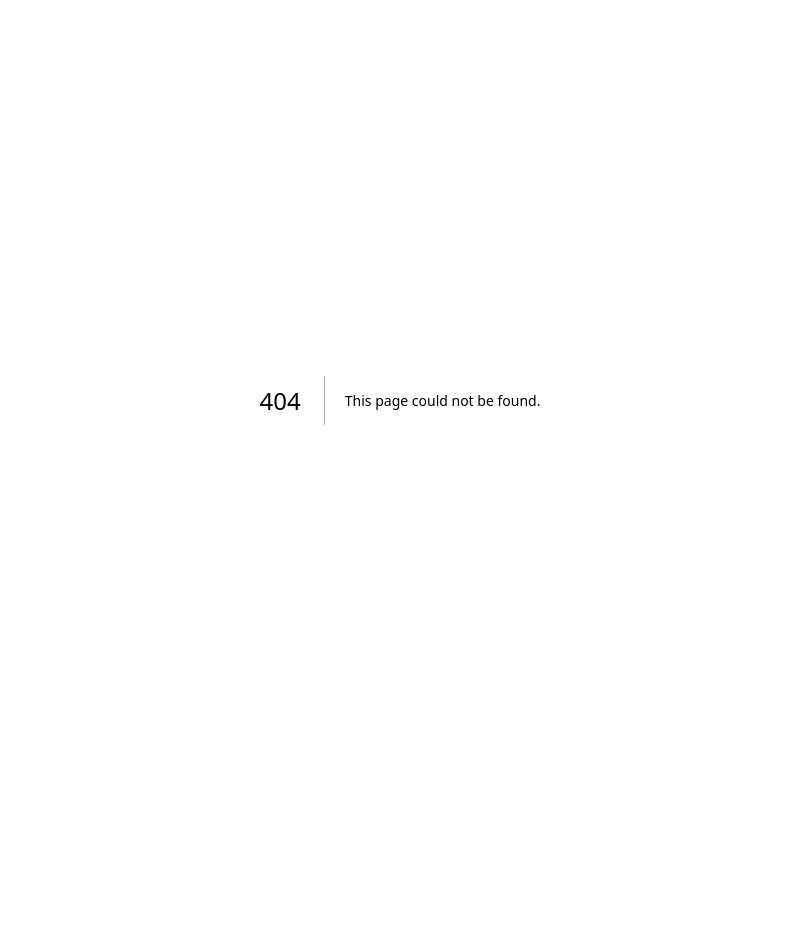
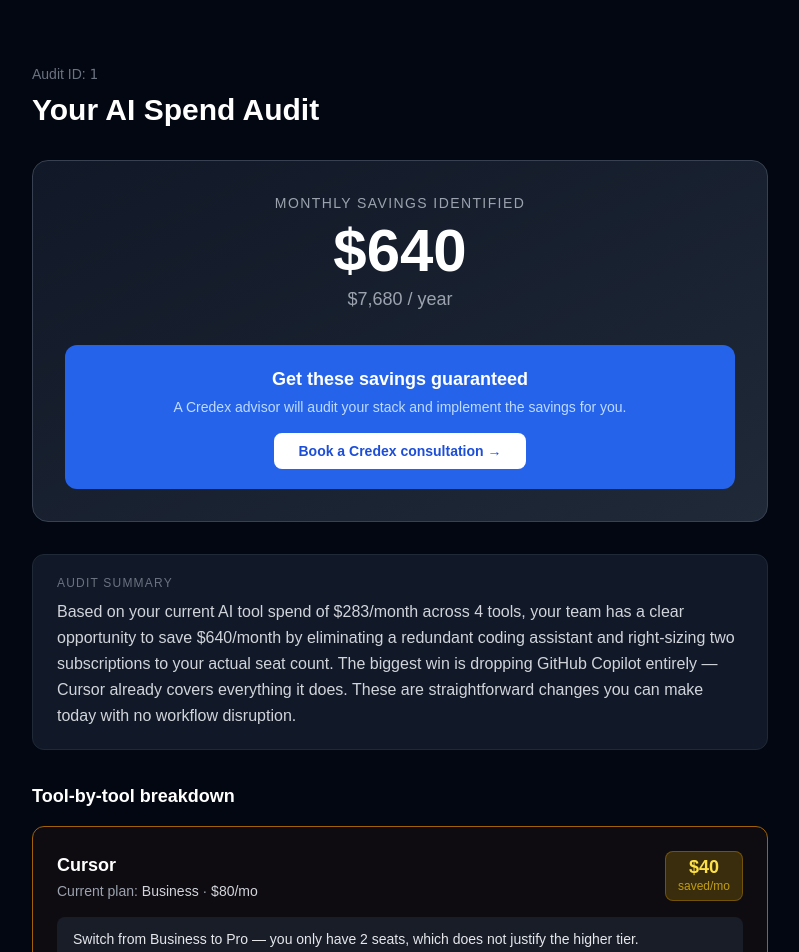
Before and after one commit to anas-muhmed/credex-ai-audit, a Next.js app: page /results/1 in a window 1280 px wide. Before the commit this address had no page. Shown: the top 952 px of the page, without its empty margins (240-1039 px from the left). Before the commit the page ends 800 px from the top, so only its background shows below. Built offline with nearby package versions, Linux system fonts and the light colour scheme.

Commit message:
feat: build results page with dummy data, SavingsHero and ToolBreakdown

```diff
--- /dev/null
+++ b/app/results/[slug]/page.tsx
@@ -0,0 +1,123 @@
+import type { Metadata } from 'next'
+import type { AuditOutput } from '@/types'
+import SavingsHero from '@/components/SavingsHero'
+import ToolBreakdown from '@/components/ToolBreakdown'
+
+interface PageProps {
+  params: { slug: string }
+}
+
+// Dummy data — replaced with real Supabase fetch on Day 5
+const DUMMY_AUDIT: AuditOutput = {
+  totalMonthlySavings: 640,
+  totalAnnualSavings: 7680,
+  isHighSavings: true,
+  toolResults: [
+    {
+      tool: 'cursor',
+      currentPlan: 'Business',
+      currentMonthlyCost: 80,
+      recommendation: 'Downgrade to Pro',
+      recommendedAction: 'Switch from Business to Pro — you only have 2 seats, which does not justify the higher tier.',
+      monthlySavings: 40,
+      annualSavings: 480,
+      reasoning: 'With 2 seats, the Pro plan covers your needs at a lower price.',
+      isOptimal: false,
+    },
+    {
+      tool: 'github-copilot',
+      currentPlan: 'Business',
+      currentMonthlyCost: 38,
+      recommendation: 'Drop — redundant with cursor',
+      recommendedAction: 'You have both Cursor and GitHub Copilot — these are redundant coding assistants. Drop GitHub Copilot and keep Cursor.',
+      monthlySavings: 38,
+      annualSavings: 456,
+      reasoning: 'Running two AI coding assistants simultaneously provides diminishing returns over a single well-chosen tool.',
+      isOptimal: false,
+    },
+    {
+      tool: 'claude',
+      currentPlan: 'Team',
+      currentMonthlyCost: 90,
+      recommendation: 'Downgrade to Pro',
+      recommendedAction: 'Switch from Team to Pro — you only have 2 seats, which does not justify the Team plan.',
+      monthlySavings: 20,
+      annualSavings: 240,
+      reasoning: 'With 2 seats, the Pro plan covers your needs at a lower price.',
+      isOptimal: false,
+    },
+    {
+      tool: 'windsurf',
+      currentPlan: 'Pro',
+      currentMonthlyCost: 75,
+      recommendation: 'No action needed',
+      recommendedAction: 'You are spending well on this tool.',
+      monthlySavings: 0,
+      annualSavings: 0,
+      reasoning: 'Your current plan is appropriate for your team size and usage.',
+      isOptimal: true,
+    },
+  ],
+}
+
+const DUMMY_SUMMARY = 'Based on your current AI tool spend of $283/month across 4 tools, your team has a clear opportunity to save $640/month by eliminating a redundant coding assistant and right-sizing two subscriptions to your actual seat count. The biggest win is dropping GitHub Copilot entirely — Cursor already covers everything it does. These are straightforward changes you can make today with no workflow disruption.'
+
+export const metadata: Metadata = {
+  title: `I found $${DUMMY_AUDIT.totalMonthlySavings}/month in AI tool savings`,
+  description: DUMMY_SUMMARY.split('.')[0],
+}
+
+export default function ResultsPage({ params }: PageProps) {
+  const audit = DUMMY_AUDIT
+  const summary = DUMMY_SUMMARY
+
+  return (
+    <main className="min-h-screen bg-gray-950 text-white">
+      <div className="mx-auto max-w-3xl px-4 py-16 space-y-8">
+
+        {/* Header */}
+        <div>
+          <p className="text-sm text-gray-500 mb-2">
+            Audit ID: <span className="font-mono">{params.slug}</span>
+          </p>
+          <h1 className="text-3xl font-bold">Your AI Spend Audit</h1>
+        </div>
+
+        {/* Big savings number + CTA */}
+        <SavingsHero
+          totalMonthlySavings={audit.totalMonthlySavings}
+          totalAnnualSavings={audit.totalAnnualSavings}
+          isHighSavings={audit.isHighSavings}
+        />
+
+        {/* AI summary paragraph */}
+        <div className="rounded-xl border border-gray-800 bg-gray-900 px-6 py-5">
+          <p className="text-xs font-medium text-gray-500 uppercase tracking-widest mb-2">
+            Audit Summary
+          </p>
+          <p className="text-gray-300 leading-relaxed">{summary}</p>
+        </div>
+
+        {/* Per-tool breakdown */}
+        <div>
+          <h2 className="text-lg font-semibold text-white mb-4">
+            Tool-by-tool breakdown
+          </h2>
+          <div className="space-y-4">
+            {audit.toolResults.map((result) => (
+              <ToolBreakdown key={result.tool} result={result} />
+            ))}
+          </div>
+        </div>
+
+        {/* Footer */}
+        <p className="text-center text-xs text-gray-600">
+          Powered by{' '}
+          <a href="https://credex.rocks" className="hover:text-gray-400 transition-colors">
+            Credex
+          </a>
+        </p>
+      </div>
+    </main>
+  )
+}
```
